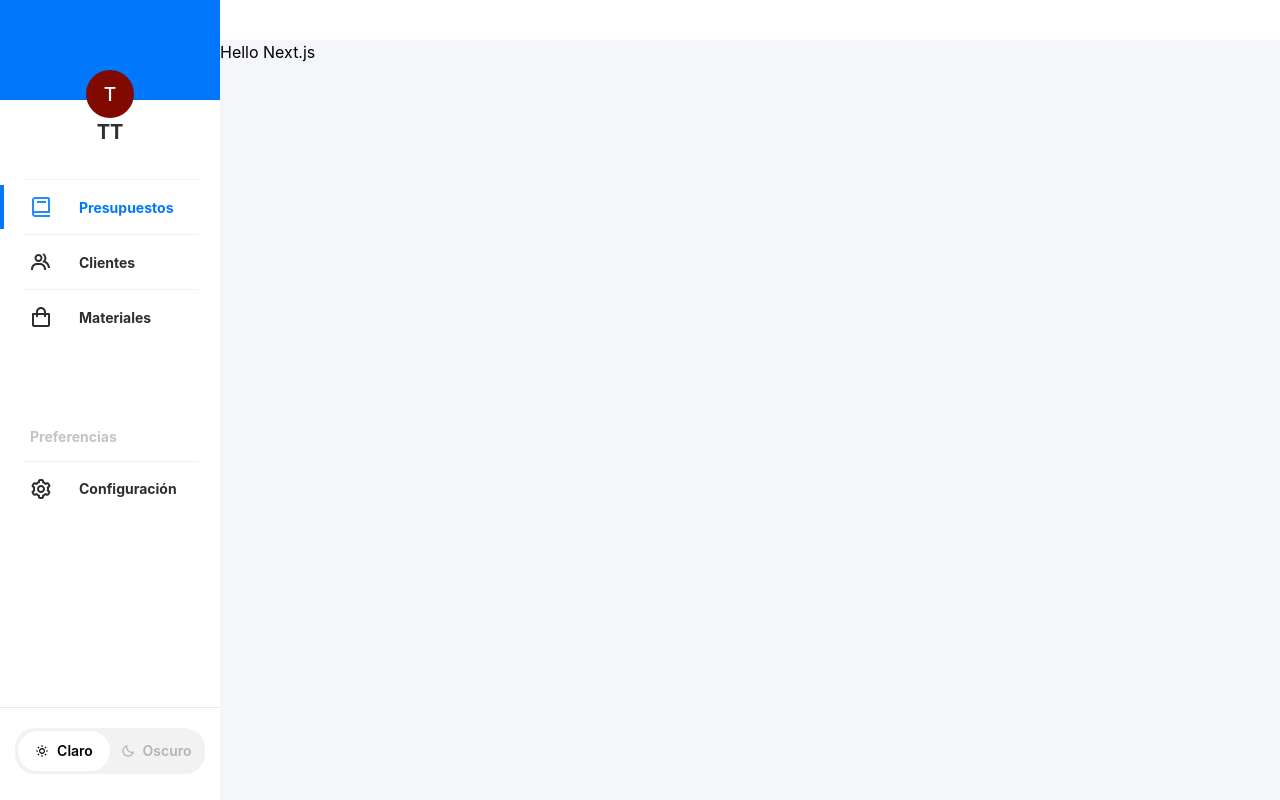
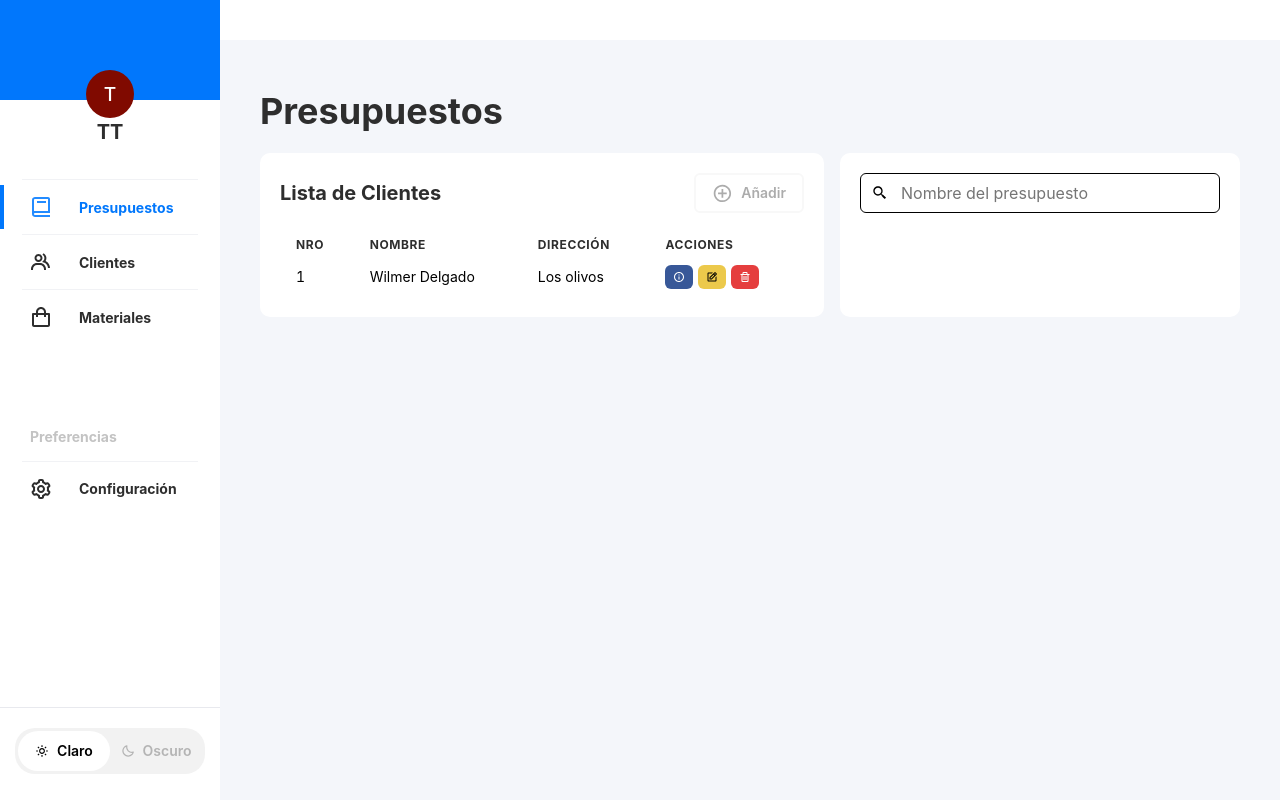
Before and after one commit to Ox18/motann__app, a Next.js app: page /presupuestos in a window 1280 px wide. Built offline with nearby package versions, Linux system fonts and the light colour scheme.

Commit message:
add style

```diff
--- a/components/common/NavigationBar.component.jsx
+++ b/components/common/NavigationBar.component.jsx
@@ -34,7 +34,6 @@ export const NavigationBar = () => {
 					icon={<BiShoppingBag />}
 					isLast
 				/>
-				<NavigationBarItemComponent path={"/configuracion"} icon={<BiCog />} />
 				<NavigationBarItemComponent
 					path={"/profile"}
 					icon={
--- a/components/common/NavigationBarItem.component.jsx
+++ b/components/common/NavigationBarItem.component.jsx
@@ -12,7 +12,7 @@ export const NavigationBarItemComponent = ({ icon, path }) => {
 	const isActive = router.pathname === path;
 
 	return (
-		<Box fontSize={"1.5rem"} onClick={onClick}
+		<Box fontSize={"1.6rem"} onClick={onClick}
 			color={isActive ? "blue" : "dark"}
 			cursor={"pointer"}
 			className={"opacity icon-navigation-menu" + (isActive ? " icon-effect" : "")}
@@ -21,6 +21,7 @@ export const NavigationBarItemComponent = ({ icon, path }) => {
 			display={"flex"}
 			alignItems={"center"}
 			justifyContent={"center"}
+			transition={"all 0.2s ease-in-out"}
 		>
 			{icon}
 		</Box>
--- /dev/null
+++ b/components/common/Searching.component.jsx
@@ -0,0 +1,14 @@
+import React from "react";
+import { InputGroup, InputLeftElement, Input } from "@chakra-ui/react";
+import { BiSearchAlt2 } from "react-icons/bi";
+
+export const Searching = ({ placeholder }) => {
+	return (
+		<InputGroup>
+			<InputLeftElement pointerEvents="none">
+				<BiSearchAlt2 />
+			</InputLeftElement>
+			<Input type="tel" placeholder={placeholder} />
+		</InputGroup>
+	);
+};
--- /dev/null
+++ b/components/common/TitleContent.component.jsx
@@ -0,0 +1,10 @@
+import React from "react";
+import { Box, Heading } from "@chakra-ui/react";
+
+export const TitleContent = ({ label }) => {
+	return (
+		<Box mt={"10px"} mb={"20px"} display={["none", "none", "flex"]} color={"dark"}>
+			<Heading>{label}</Heading>
+		</Box>
+	);
+};
--- a/components/common/index.jsx
+++ b/components/common/index.jsx
@@ -10,3 +10,5 @@ export * from "./NavbarSecondary.component";
 export * from "./Logo.component";
 export * from "./Seo.component";
 export * from "./Card.component";
+export * from "./TitleContent.component";
+export * from "./Searching.component";
--- a/components/layout/Content.layout.jsx
+++ b/components/layout/Content.layout.jsx
@@ -2,5 +2,12 @@ import { Box } from "@chakra-ui/react";
 import React from "react";
 
 export const ContentLayout = ({ children }) => {
-	return <Box className="container-layout-content animate__animated animate__fadeIn" p={"10px"}>{children}</Box>;
+	return (
+		<Box
+			className="container-layout-content animate__animated animate__fadeIn"
+			p={[4, 5, 6, 10]}
+		>
+			{children}
+		</Box>
+	);
 };
--- a/pages/presupuestos.js
+++ b/pages/presupuestos.js
@@ -1,4 +1,20 @@
-import { MainLayout } from "components";
+import {
+	Table,
+	TableContainer,
+	Thead,
+	Tbody,
+	Box,
+	Tr,
+	Td,
+	Th,
+	Button,
+	Heading,
+	InputGroup,
+	InputLeftElement,
+	Input
+} from "@chakra-ui/react";
+import { Card, ContentLayout, MainLayout, Searching, TitleContent } from "components";
+import { BiTrash, BiEdit, BiInfoCircle, BiPlusCircle  } from "react-icons/bi";
 
 export default function Home() {
 	return (
@@ -7,7 +23,76 @@ export default function Home() {
 				title: "Presupuestos",
 			}}
 		>
-			<h1>Hello Next.js</h1>
+			<ContentLayout>
+				<TitleContent label={"Presupuestos"} />
+				<Box
+					display={["flex", "flex", "grid", "grid"]}
+					gridTemplateColumns={"auto 400px"}
+					gap={"1rem"}
+					flexDir={"column-reverse"}
+				>
+					<Card>
+						<Box
+							display={"flex"}
+							justifyContent={"space-between"}
+							mb={"20px"}
+							alignItems={"center"}
+						>
+							<Heading fontSize={"xl"} color={"dark"}>
+								Lista de Clientes
+							</Heading>
+							<Button variant={"theme-color-white"} leftIcon={<BiPlusCircle
+								fontSize={"1.3rem"}
+							/>}>
+								Añadir
+							</Button>
+						</Box>
+						<TableContainer>
+							<Table size="sm" variant={"unstyled"}>
+								<Thead color={"dark"} mb={"20px"}>
+									<Tr>
+										<Th>Nro</Th>
+										<Th>Nombre</Th>
+										<Th display={["none", "none", "none", "table-cell"]}>
+											Dirección
+										</Th>
+										<Th>Acciones</Th>
+									</Tr>
+								</Thead>
+								<Tbody>
+									<Tr>
+										<Td>1</Td>
+										<Td>Wilmer Delgado</Td>
+										<Td display={["none", "none", "none", "table-cell"]}>
+											Los olivos
+										</Td>
+										<Td display={"flex"} gap={"5px"}>
+											<Button
+												size="xs"
+												colorScheme={"facebook"}
+												variant="solid"
+											>
+												<BiInfoCircle />
+											</Button>
+											<Button size="xs" colorScheme={"yellow"} variant="solid">
+												<BiEdit />
+											</Button>
+											<Button size="xs" colorScheme={"red"} variant="solid">
+												<BiTrash />
+											</Button>
+										</Td>
+									</Tr>
+								</Tbody>
+							</Table>
+						</TableContainer>
+					</Card>
+					<Card>
+						<Searching
+							placeholder={"Nombre del presupuesto"}
+						/>
+					</Card>
+				</Box>
+			</ContentLayout>
 		</MainLayout>
 	);
 }
```
Also changed, not shown: pages/clientes.js (+15 -7 lines), pages/materiales.js (+91 -3 lines).
